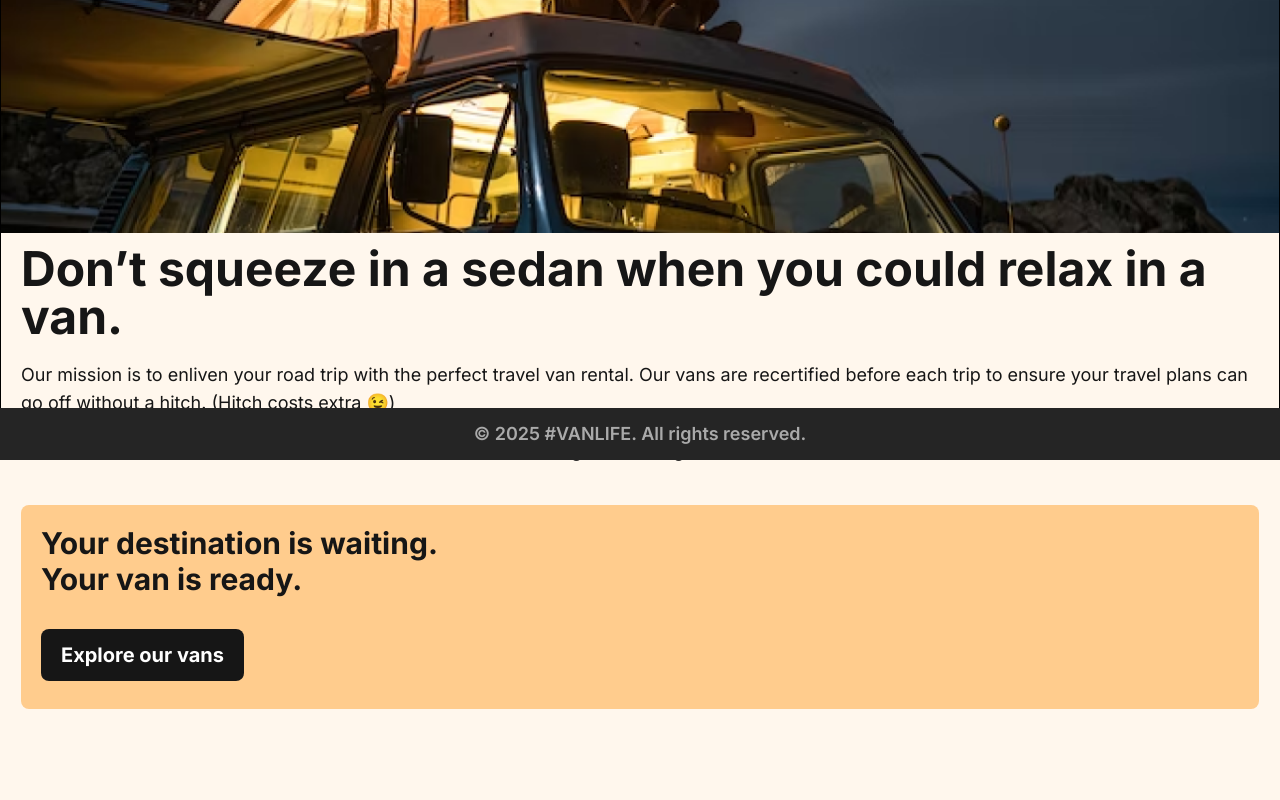
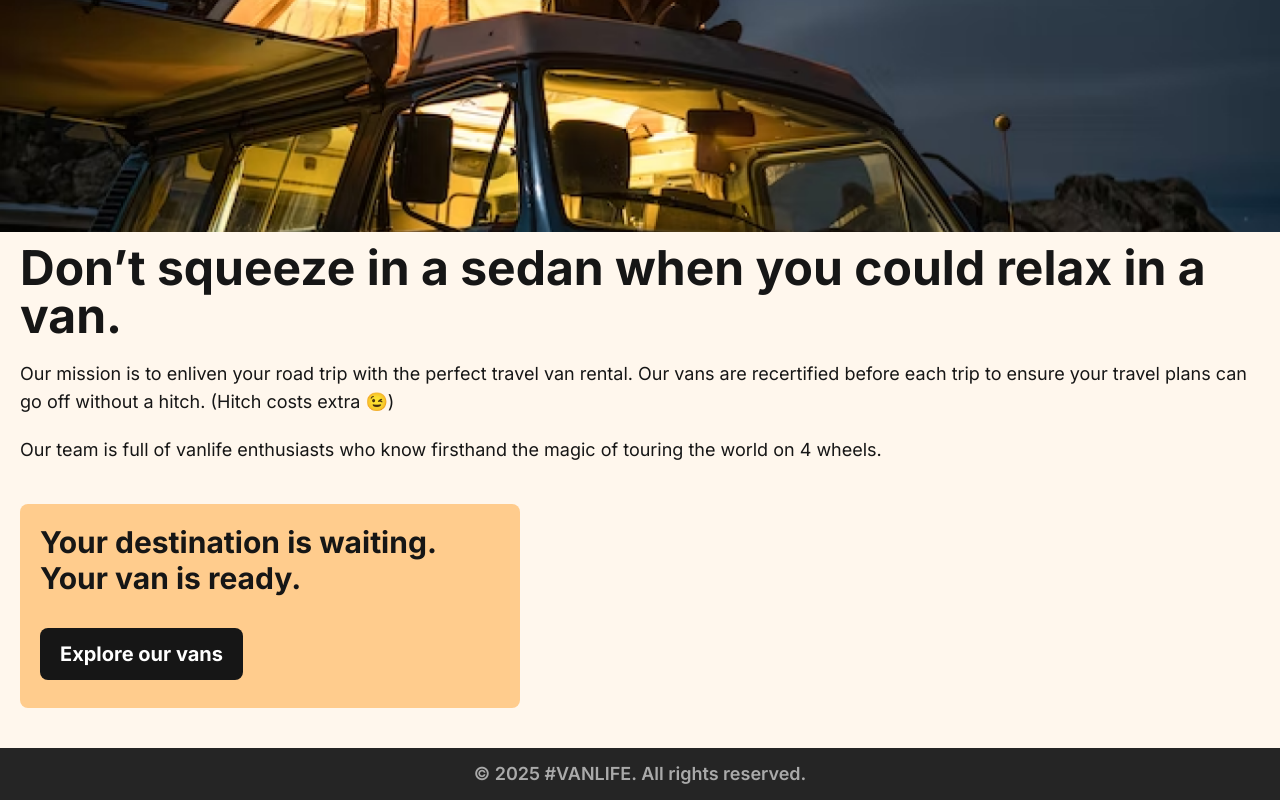
Before and after one commit to Lil-Code30/van-life, a React (Vite) app: page /about in a window 1280 px wide. Shown: the part 340-1140 px from the top of the page. Before the commit the page ends 1049 px from the top, so only its background shows below. Built offline with nearby package versions, Linux system fonts and the light colour scheme.

Commit message:
code the layout of home and about page and setting the routing to function

```diff
--- a/src/components/Footer.jsx
+++ b/src/components/Footer.jsx
@@ -1,6 +1,6 @@
 export default function Footer() {
   return (
-    <footer className="text-center py-3 bg-[#252525] text-[#AAAAAA] absolute bottom-0 w-full text-lg font-semibold">
+    <footer className="text-center  py-3 bg-[#252525] text-[#AAAAAA]  w-full text-lg font-semibold">
       <p> &copy; 2025 #VANLIFE. All rights reserved.</p>
     </footer>
   );
--- a/src/pages/About.jsx
+++ b/src/pages/About.jsx
@@ -4,7 +4,7 @@ import bgImg from "../assets/images/about-hero.png";
 
 export default function About() {
   return (
-    <div className=" w-full border h-[90dvh] font-inter">
+    <div className=" w-full font-inter mb-10">
       <div>
         <img
           src={bgImg}
@@ -25,7 +25,7 @@ export default function About() {
           of touring the world on 4 wheels.
         </p>
       </div>
-      <div className="mb-2 mt-10 px-5 bg-[#FFCC8D] text-[#161616] mx-5 py-5 rounded-lg flex flex-col">
+      <div className="mb-2 mt-10 px-5 bg-[#FFCC8D] text-[#161616] max-w-[500px] mx-5 py-5 rounded-lg flex flex-col">
         <h2 className=" text-2xl md:text-3xl font-bold mb-8">
           Your destination is waiting.
           <br />
```
